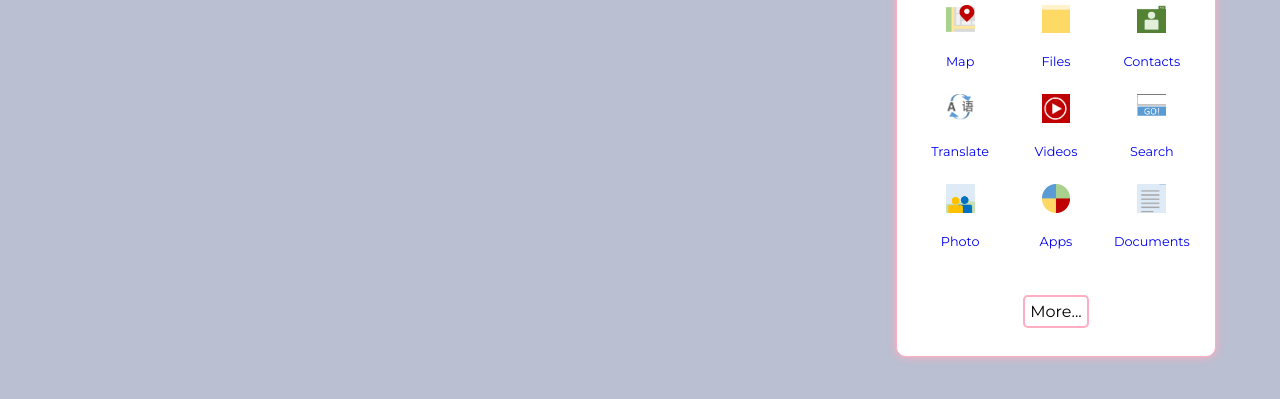
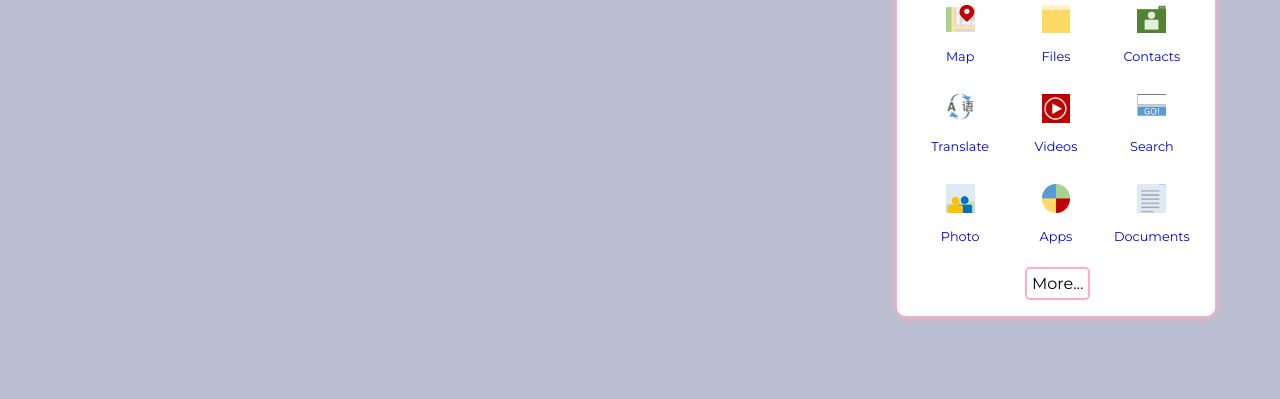
Before and after one commit to zhenyakornilov/kottans_html_css_practise, a plain HTML site: page index.html in a window 1280 px wide. Both pictures are taken after a click on the label 1189 px from the left and 24 px from the top of the page. Shown: the part 171-570 px from the top of the page. Drawn offline with Linux system fonts and the light colour scheme.

Commit message:
Formatting, some changes

```diff
--- a/styles.css
+++ b/styles.css
@@ -63,7 +63,7 @@ body {
   right: 6em;
   top: 4em;
   width: 20em;
-  height: 29em;
+  height: 26.5em;
   background-color: #fff;
   border: 1px solid #ffadc2;
   box-shadow: 0 0 10px #ffadc2;
@@ -134,11 +134,12 @@ body {
 }
 
 .check-additional {
-  position: relative;
+  position: absolute;
   display: block;
   text-align: center;
   cursor: pointer;
-  bottom: 20px;
+  left: 8em;
+  bottom: 0.5em;
 }
 
 .popup-item {
@@ -149,7 +150,7 @@ body {
 
 .popup-pic {
   display: block;
-  margin: 5px auto;
+  margin: 5px auto 0 auto;
   width: 1.8em;
   height: 1.8em;
   object-fit: cover;
```
